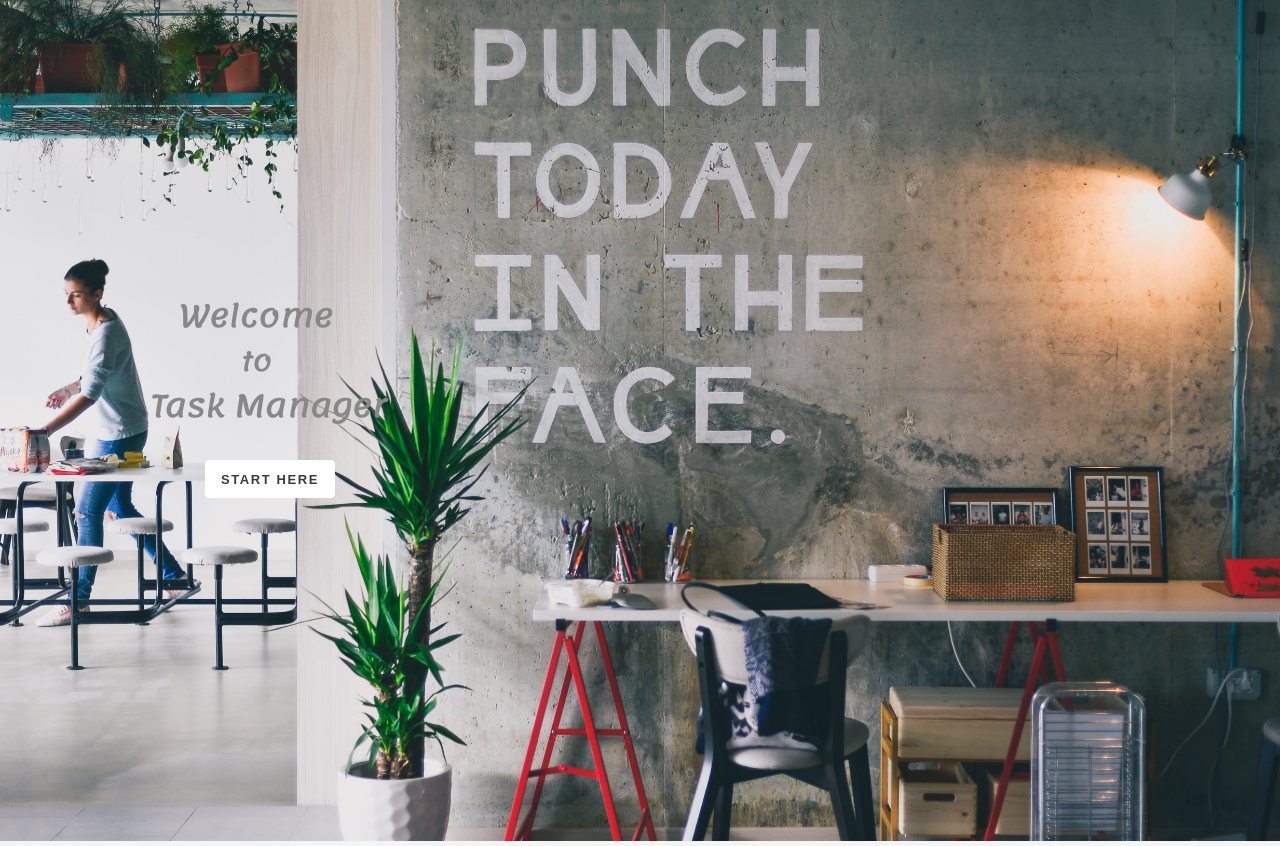
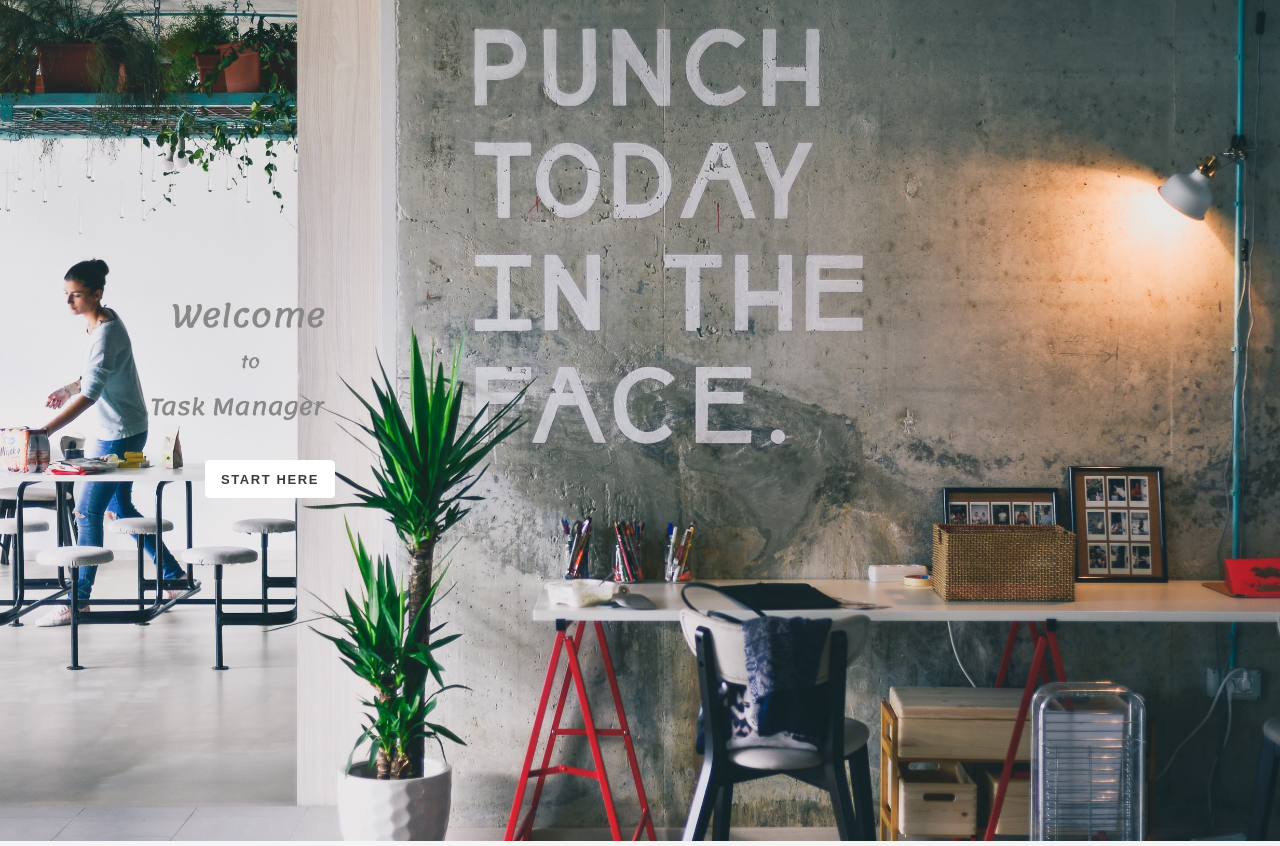
Before and after one commit to ZeynepSarigul/Todo-list, a React (Create React App) app: page / in a window 1280 px wide. Built offline with nearby package versions, Linux system fonts and the light colour scheme.

Commit message:
css change 2

```diff
--- a/src/Homepage.js
+++ b/src/Homepage.js
@@ -52,7 +52,7 @@ let welcomeStyle = {
   left: "150px",
   zIndex: "4",
   position: "absolute",
-  fontSize: "30px",
+  fontSize: "22px",
   lineHeight: "45px",
   fontFamily: "Lemonada, cursive"
 };
@@ -63,13 +63,13 @@ let to = {
   left: "90px",
   zIndex: "4",
   position: "absolute",
-  fontSize: "27px",
+  fontSize: "17px",
   lineHeight: "45px"
 };
 let myWelcome = {
   color: "#888888",
 
-  left: "30px",
+  left: "22px",
   zIndex: "4",
   position: "absolute",
   fontSize: "30px",
```
